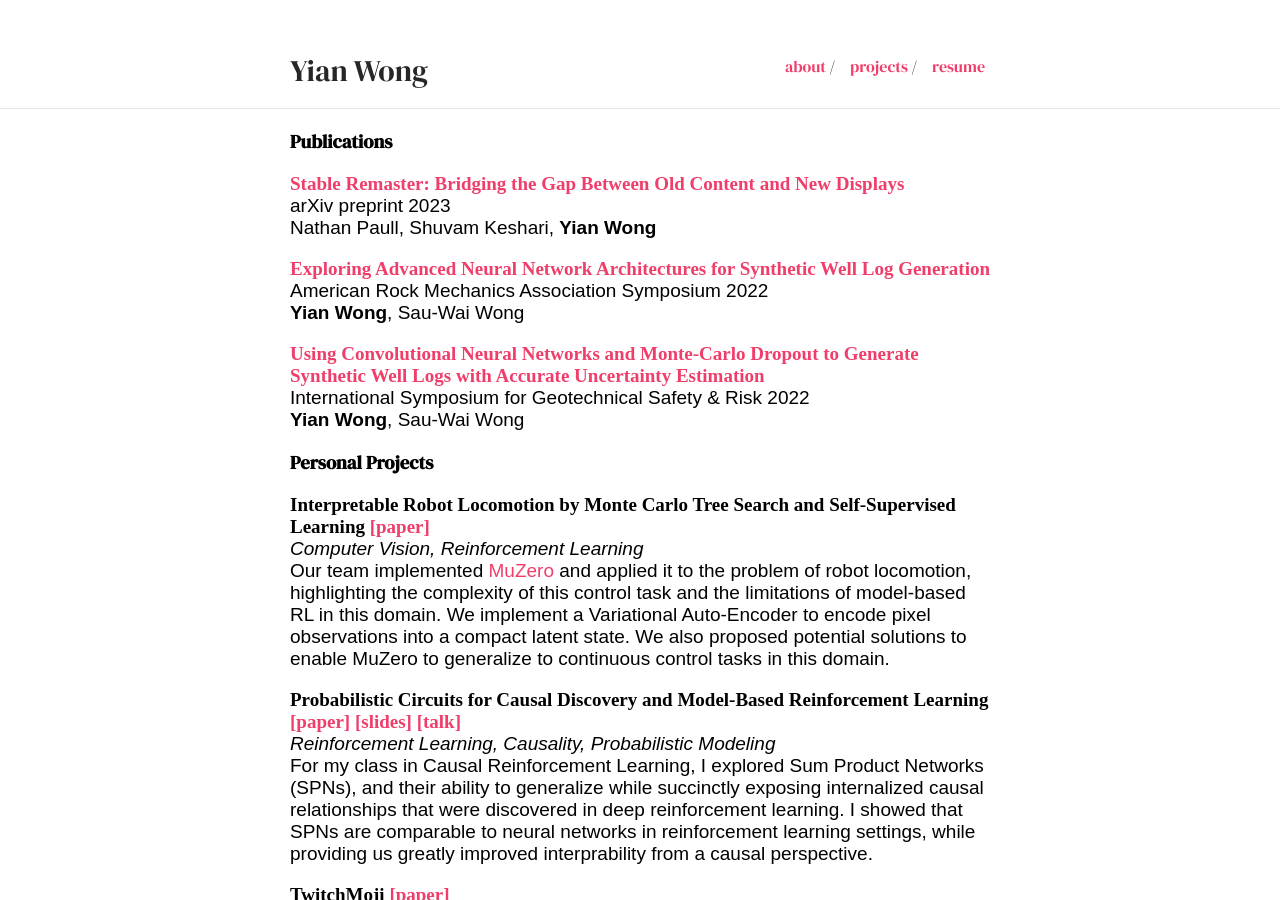
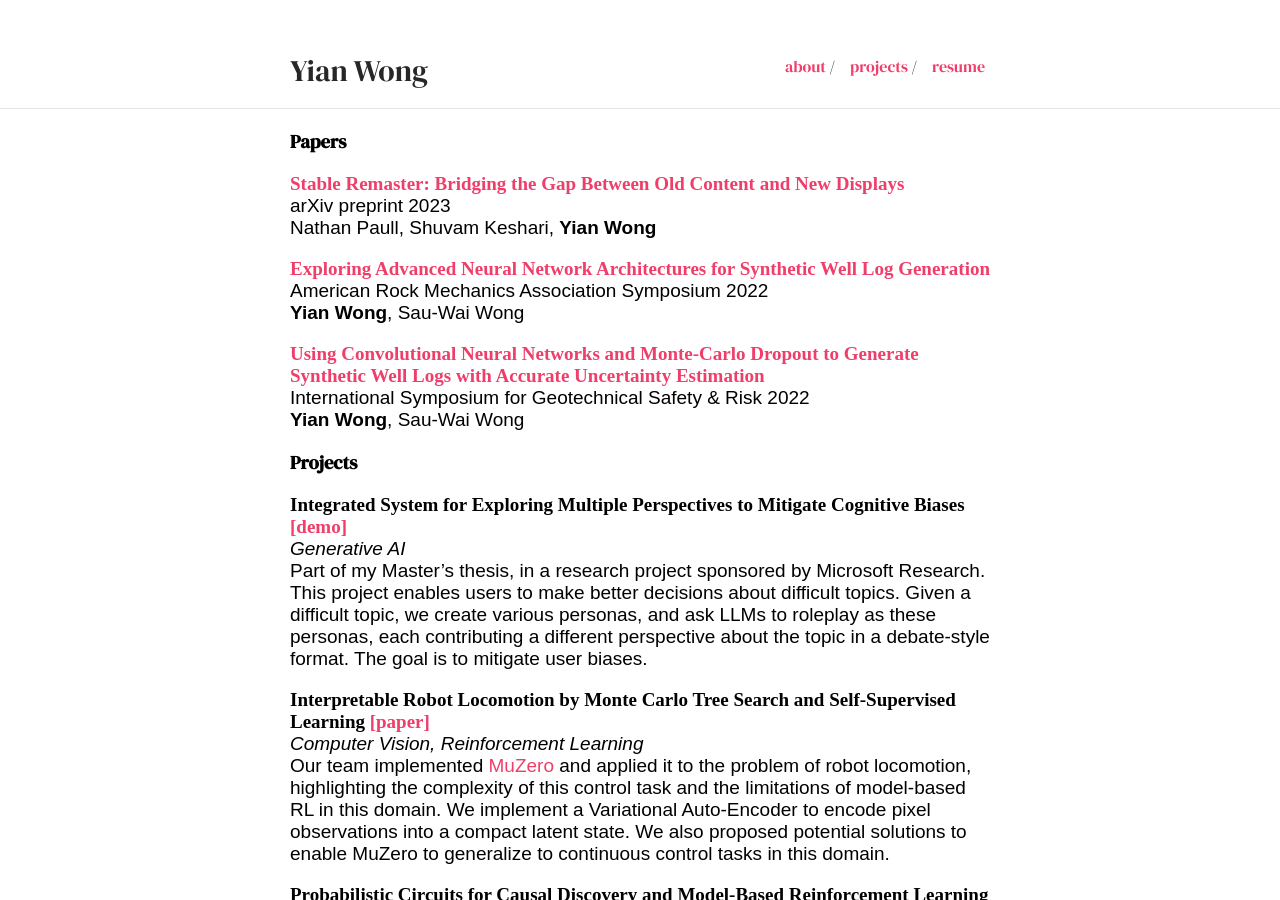
Before and after one commit to 1yian/1yian.github.io, a Jekyll site: the page built from projects.md, in a window 1280 px wide and 900 px high. Built offline with Jekyll 4.4.1, drawn with Linux system fonts in a browser that asks for light colours; some web fonts are replaced.

Commit message:
Update projects.md

```diff
--- a/projects.md
+++ b/projects.md
@@ -2,7 +2,7 @@
 layout: default
 ---
 
-### Publications
+### Papers
 
 <span class='paper-title'>[Stable Remaster: Bridging the Gap Between Old Content and New Displays](https://arxiv.org/abs/2306.06803)</span>\
 arXiv preprint 2023 \
@@ -16,7 +16,11 @@ American Rock Mechanics Association Symposium 2022 \
 International Symposium for Geotechnical Safety & Risk 2022 \
 **Yian Wong**, Sau-Wai Wong
 
-### Personal Projects
+### Projects
+
+<span class='paper-title'>Integrated System for Exploring Multiple Perspectives to Mitigate Cognitive Biases [[demo]](https://debate-prototype.streamlit.app/)</span>\
+*Generative AI*\
+Part of my Master's thesis, in a research project sponsored by Microsoft Research. This project enables users to make better decisions about difficult topics. Given a difficult topic, we create various personas, and ask LLMs to roleplay as these personas, each contributing a different perspective about the topic in a debate-style format. The goal is to mitigate user biases.
 
 <span class='paper-title'>Interpretable Robot Locomotion by Monte Carlo Tree Search and Self-Supervised Learning [[paper]](https://drive.google.com/file/d/1fRZ0oGF6ifNb6KfvyZyG4Yu4IbJo3kL2/view?usp=drive_link)</span>\
 *Computer Vision, Reinforcement Learning*\
```
